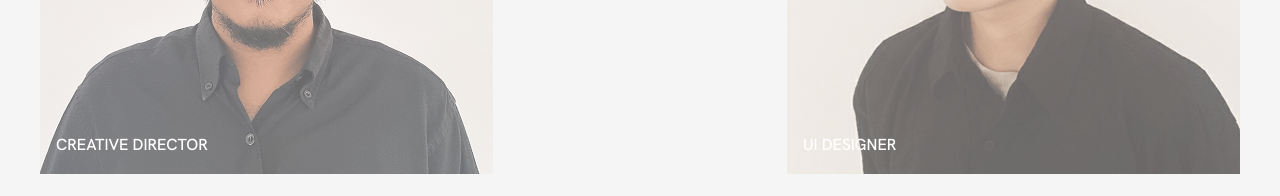
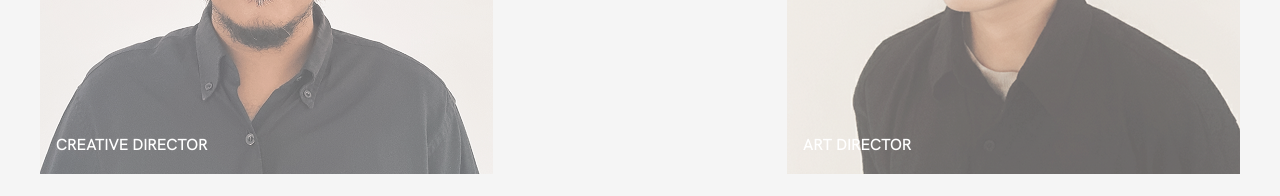
Before and after one commit to rikobediatra/IOU-studio, a Next.js app: page /about in a window 1280 px wide. Shown: the part 4500-4696 px from the top of the page. Built offline with nearby package versions, Linux system fonts and the light colour scheme; no server answers.

Commit message:
Edit About & Teams

```diff
--- a/src/app/(public)/about/page.js
+++ b/src/app/(public)/about/page.js
@@ -87,7 +87,7 @@ export default function AboutPages() {
     },
     {
       name: "KEVIN OCTAVIADYANTO",
-      role: "UI DESIGNER",
+      role: "Art Director",
       image: "/images/team/Kevin.png",
     },
     {
```
Also changed, not shown: 2 other files (tests, documents, lock files or other folders).
